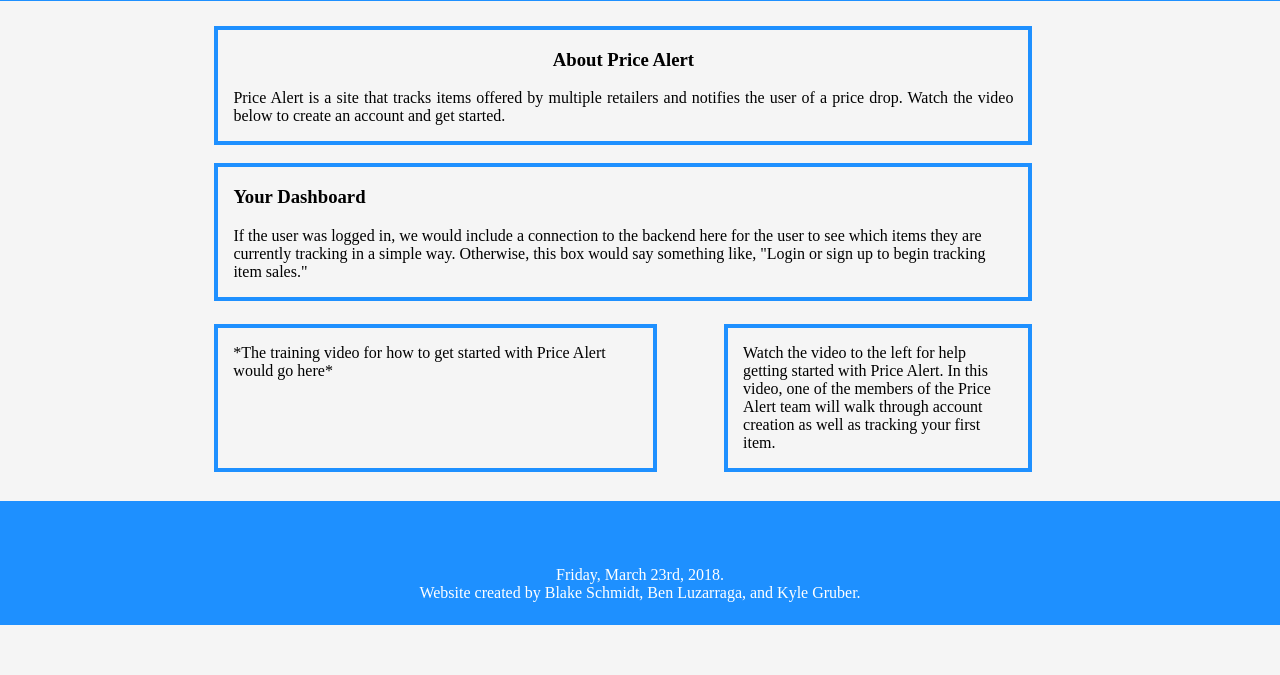
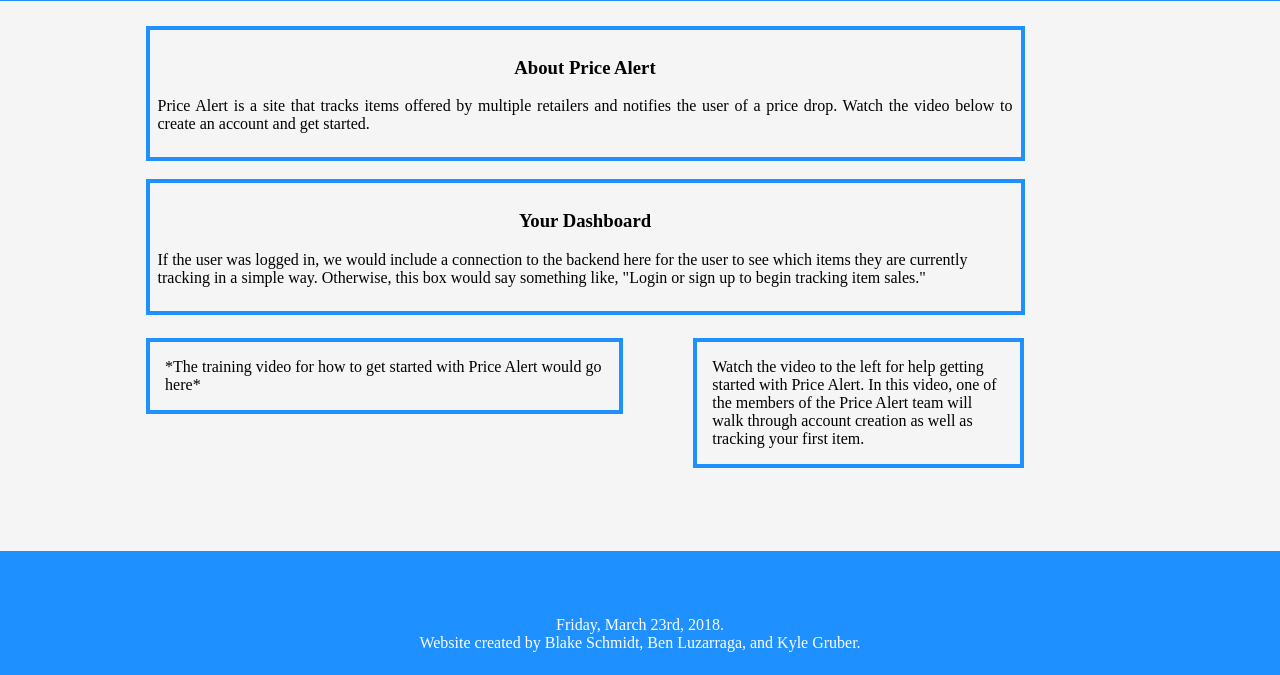
Before and after one commit to blakecschmidt/PriceAlert, a PHP site: page /home.html in a window 1280 px wide. Shown: the part 134-809 px from the top of the page. Before the commit the page ends 759 px from the top, so only its background shows below. Run offline with PHP 8.4, Linux system fonts and the light colour scheme.

Commit message:
actually centered everything

```diff
--- a/home.html
+++ b/home.html
@@ -24,29 +24,29 @@
     </header>
 
     <div class="container pageStrt">
-        <div class="row">
-            <div class="about col-md-8 col-centered">
+        <!--<div class="row">-->
+            <div class="about"><!--col-md-8 col-centered">-->
                 <h3>About Price Alert</h3>
                 <p>
                     Price Alert is a site that tracks items offered by multiple retailers and notifies the user of a price drop.
                     Watch the video below to create an account and get started.
                 </p>
             </div>
-        </div>
+        <!--</div>-->
         <br />
-        <div class="row">
-            <div class="dashboard col-md-8 col-centered">
+        <!--<div class="row">-->
+            <div class="dashboard"> <!--col-md-8 col-centered">-->
                 <h3>Your Dashboard</h3>
                 <p>
                     If the user was logged in, we would include a connection to the backend here for the user to see which items they
                     are currently tracking in a simple way. Otherwise, this box would say something like, "Login or sign up to begin tracking item sales."
                 </p>
             </div>
-        </div>
+        <!--</div>-->
         <br />
-        <div class="row">
-            <div class="col-md-8 col-centered">
-                <div class="row">
+        <div class="vidCon col-centered"><!--row>-->
+            <!--<div class="col-md-8 col-centered">
+                <div class="row">-->
                     <div class="video col-md-6">
                         <p>*The training video for how to get started with Price Alert would go here*</p>
                     </div>
@@ -56,8 +56,8 @@
                             In this video, one of the members of the Price Alert team will walk through account creation as well as tracking your first item.
                         </p>
                     </div>
-                </div>
-            </div>
+                <!--</div>
+            </div>-->
         </div>
     </div>
 
--- a/style.css
+++ b/style.css
@@ -88,32 +88,44 @@ p.contact {
 .pageStrt{
     position: absolute;
     top: 160px;
-    left: 3%;
+    margin: 0 auto;
 }
 
 .about{
     border: 4px solid dodgerblue;
     margin-bottom: 5px;
+    margin: 0 auto;
+    width: 75%;
+    padding: 8px;
 }
 
 .dashboard {
     border: 4px solid dodgerblue;
     margin-top: 5px;
     margin-bottom: 5px;
+    margin: 0 auto;
+    width: 75%;
+    padding: 8px;
+}
+
+.vidCon{
+    width: 77%;
 }
 
 .video {
     border: 4px solid dodgerblue;
     margin-top: 5px;
     margin-right: 5px;
-    right: .5%
+    width: 55%;
+    float: left;
 }
 
 .vidText {
     border: 4px solid dodgerblue;
     margin-top: 5px;
     margin-left: 5px;
-    left: 6.5%;
+    width: 35%;
+    float: right;
 }
 
 .about h3{
@@ -124,10 +136,14 @@ p.contact {
     text-align: justify;
 }
 
+.dashboard h3{
+    text-align: center;
+}
+
 .footer {
     border-top: 4px solid dodgerblue;
     position: absolute;
-    top: 635px;
+    top: 685px;
     height: 120px;
     width: 100%;
     background-color: dodgerblue;
```
